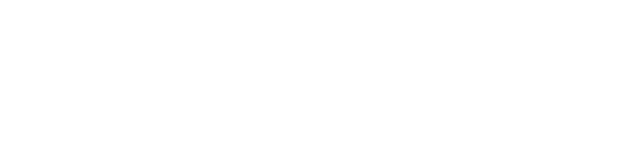
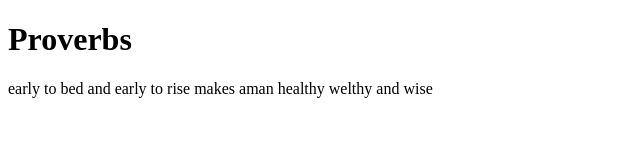
Before and after one commit to Shakibur4806/my-second-repo, a plain HTML site: page index.html in a window 1280 px wide. Shown: the whole page, without its empty margins (0-640 px from the left). Drawn offline with Linux system fonts and the light colour scheme.

Commit message:
added header

```diff
--- a/index.html
+++ b/index.html
@@ -7,6 +7,7 @@
     <title>My second github</title>
 </head>
 <body>
-
+    <h1>Proverbs</h1>
+    <p>early to bed and early to rise makes aman healthy welthy and wise</p>
 </body>
 </html>
```
